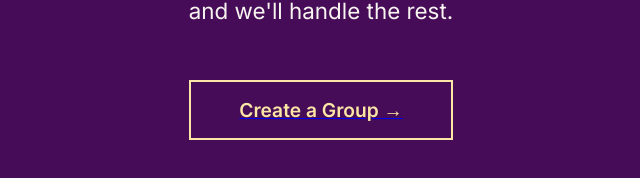
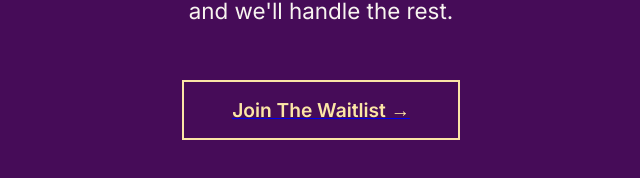
Before and after one commit to kierawilson25/super-secret-supper, a Next.js app: page / in a window 1280 px wide. Shown: the part 487-665 px from the top of the page, without its empty margins (319-959 px from the left). Built offline with nearby package versions, Linux system fonts and the light colour scheme.

Commit message:
Update dependencies and page changes

```diff
--- a/src/app/page.tsx
+++ b/src/app/page.tsx
@@ -14,8 +14,8 @@ export default function HomePage() {
 
 
         <div className="flex flex-col gap-4 items-center">
-          <Link href="/create-group">
-            <Button>Create a Group →</Button>
+          <Link href="/waitlist">
+            <Button>Join The Waitlist →</Button>
           </Link>
           <Link href="/about">
             <Button variant="secondary">Learn More</Button>
```
Also changed, not shown: 1 other file (tests, documents, lock files or other folders).
